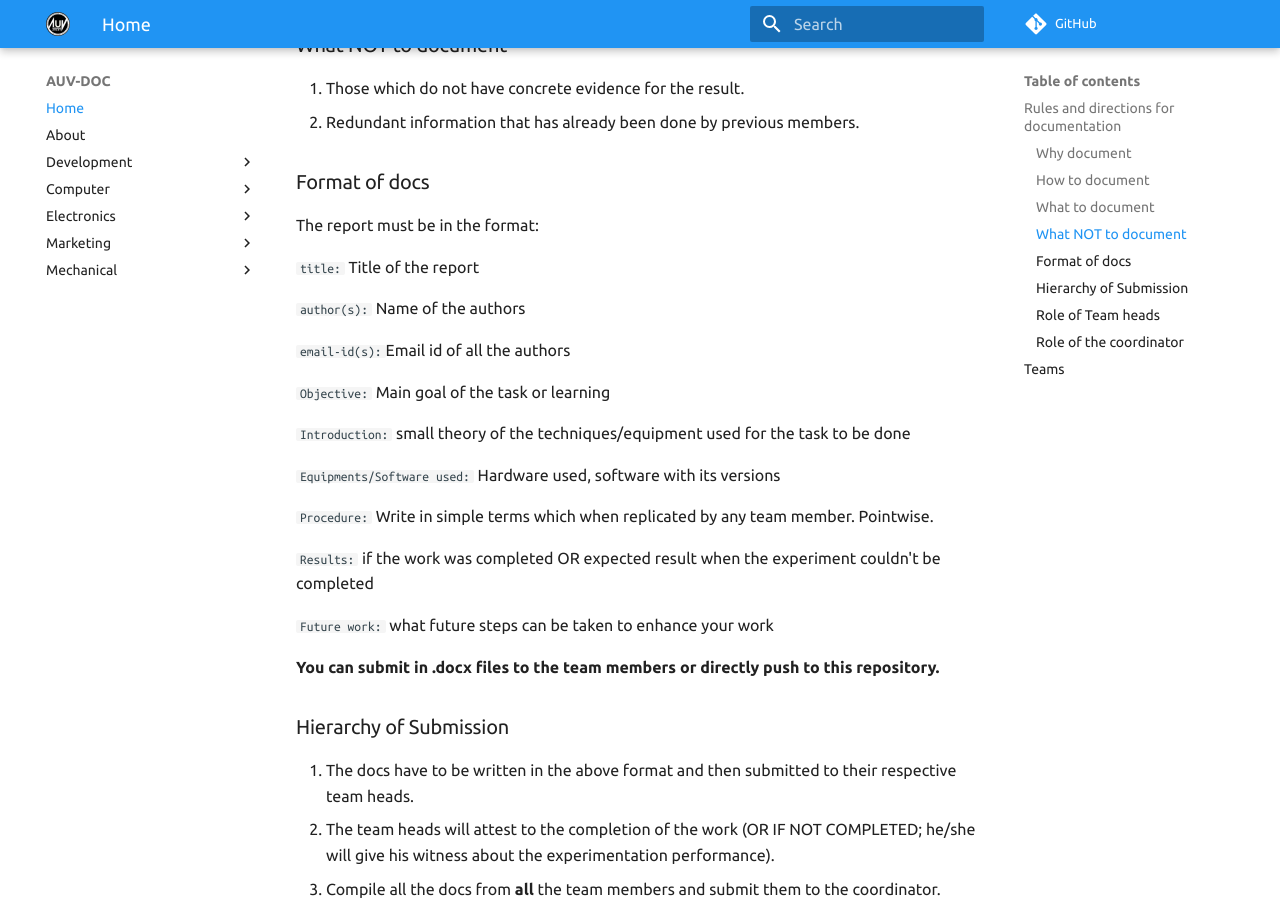
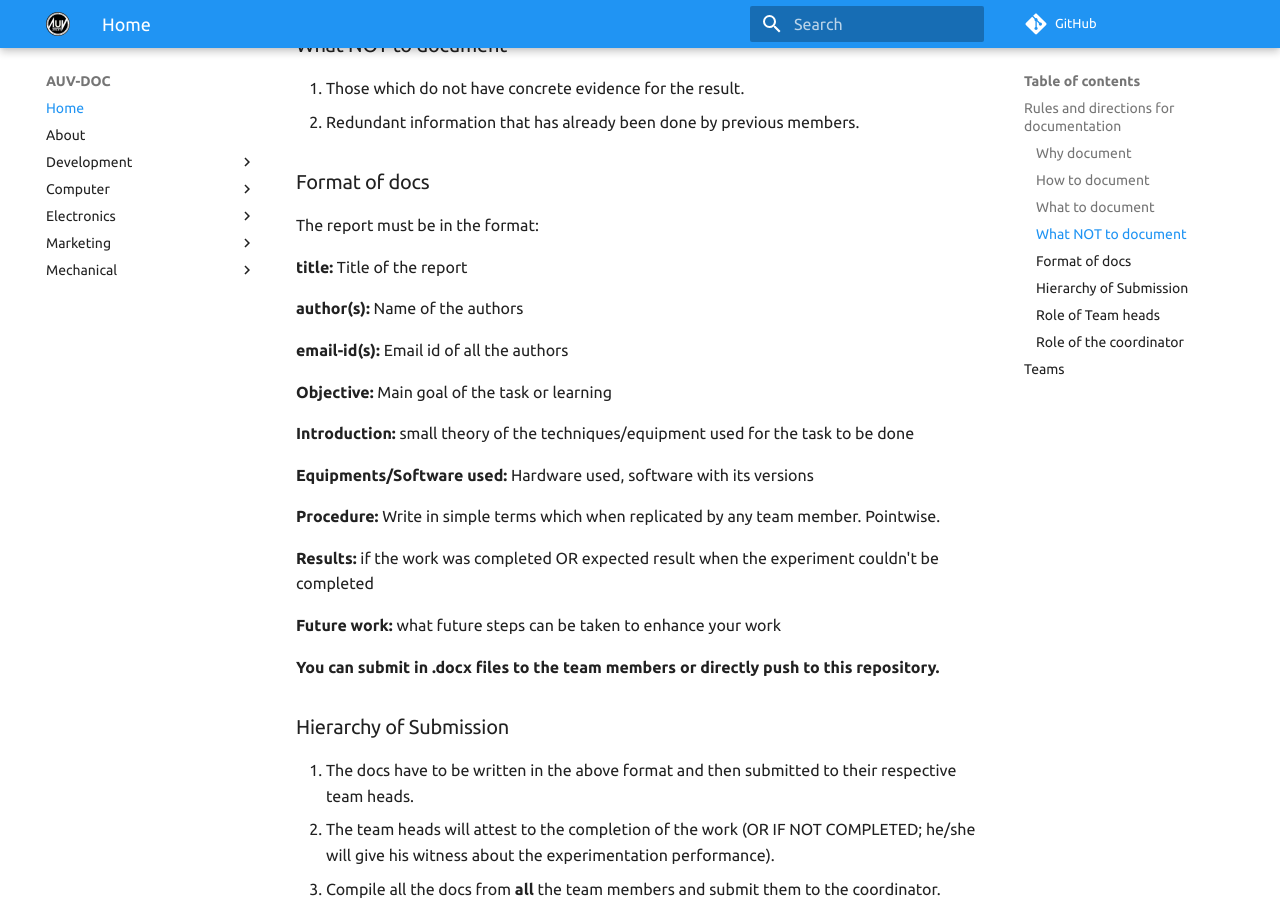
Before and after one commit to auvzhcet/Documentation, an MkDocs documentation site: the page built from docs/index.md, in a window 1280 px wide and 900 px high, scrolled down 1623 px. Built offline with MkDocs 1.6.1 and Material for MkDocs 9.7.7, drawn with Linux system fonts in a browser that asks for light colours; comment, search, counter and statistics services are not loaded.

Commit message:
bold doc format; quoting NOTE

````diff
--- a/docs/index.md
+++ b/docs/index.md
@@ -39,23 +39,23 @@ An insightful guide for why and how to document your technical writings can be f
 
 The report must be in the format:
 
-```title:``` Title of the report
+**title:** Title of the report
 
-```author(s):``` Name of the authors
+**author(s):** Name of the authors
 
-```email-id(s):```Email id of all the authors
+**email-id(s):** Email id of all the authors
 
-```Objective:``` Main goal of the task or learning
+**Objective:** Main goal of the task or learning
 
-```Introduction:``` small theory of the techniques/equipment used for the task to be done
+**Introduction:** small theory of the techniques/equipment used for the task to be done
 
-```Equipments/Software used:``` Hardware used, software with its versions
+**Equipments/Software used:** Hardware used, software with its versions
 
-```Procedure:``` Write in simple terms which when replicated by any team member. Pointwise.
+**Procedure:** Write in simple terms which when replicated by any team member. Pointwise.
 
-```Results:``` if the work was completed OR expected result when the experiment couldn't be completed
+**Results:** if the work was completed OR expected result when the experiment couldn't be completed
 
-```Future work:``` what future steps can be taken to enhance your work
+**Future work:** what future steps can be taken to enhance your work
 
 **You can submit in .docx files to the team members or directly push to this repository.**
 
@@ -81,7 +81,7 @@ The report must be in the format:
 5. Handle queries from any person trying to know about the content.
 6. Handle content from non-club members (Club alumni/experts).
 
-**NOTE:** The coordinator must make sure that the documentation can be put in the public domain with the permission of the authors. If the material provided has been submitted for publishing a research paper, the docs **must not be uploaded**, as this may ruin the opportunity of the paper to be published. The paper when published, can be linked in the docs, later.
+> **NOTE:** The coordinator must make sure that the documentation can be put in the public domain with the permission of the authors. If the material provided has been submitted for publishing a research paper, the docs **must not be uploaded**, as this may ruin the opportunity of the paper to be published. The paper when published, can be linked in the docs, later.
 
 ---
 
````
